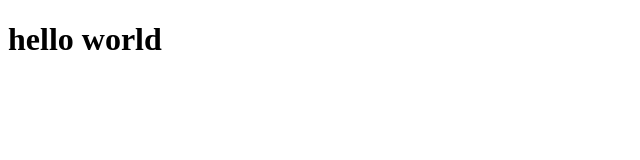
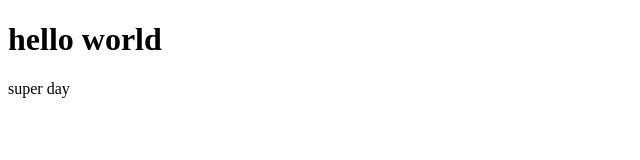
Before and after one commit to imoohb123/learning_git, a plain HTML site: page index.html in a window 1280 px wide. Shown: the full height of the page, 0-640 px from the left. Drawn offline with Linux system fonts and the light colour scheme.

Commit message:
add code

```diff
--- a/index.html
+++ b/index.html
@@ -6,5 +6,6 @@
   </head>
   <body>
     <h1>hello world</h1>
+    <p>super day</p>
   </body>
 </html>
```
